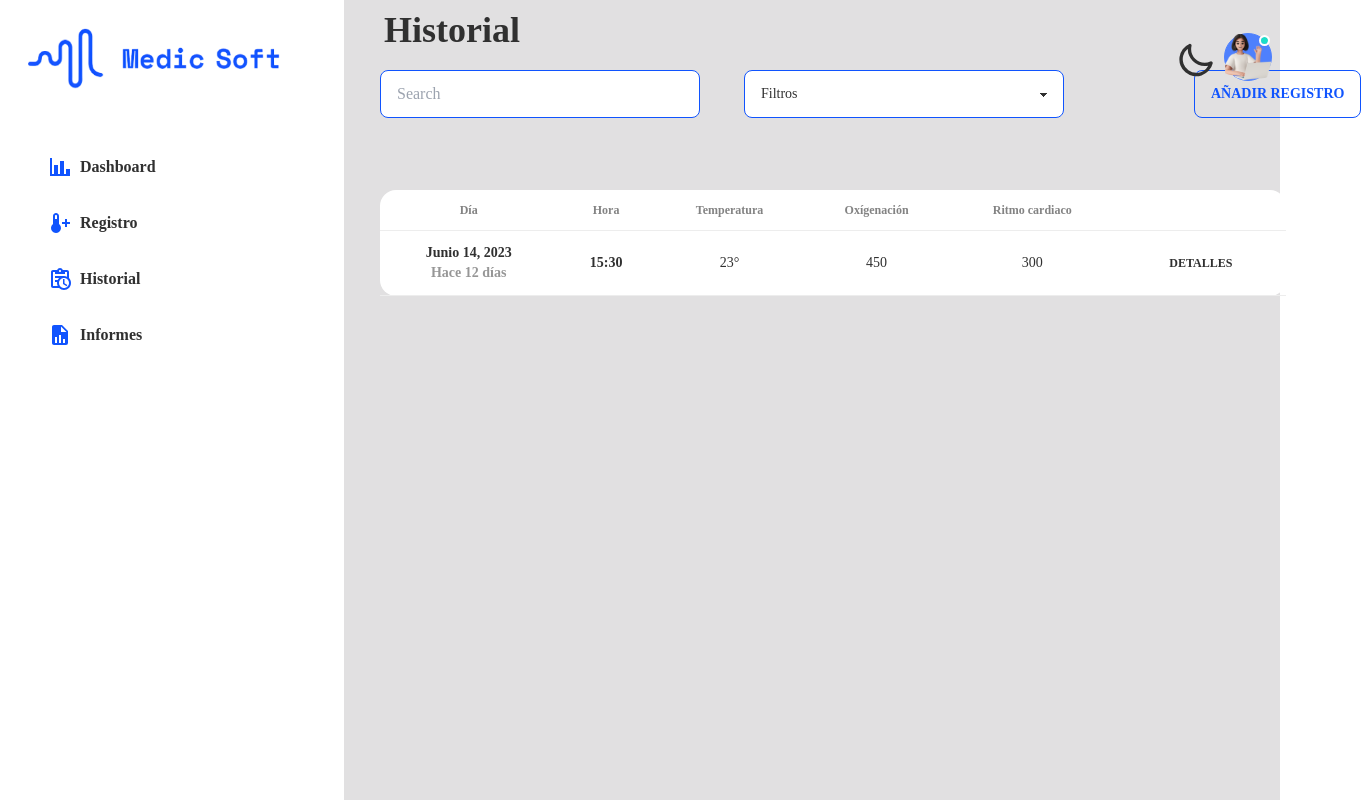
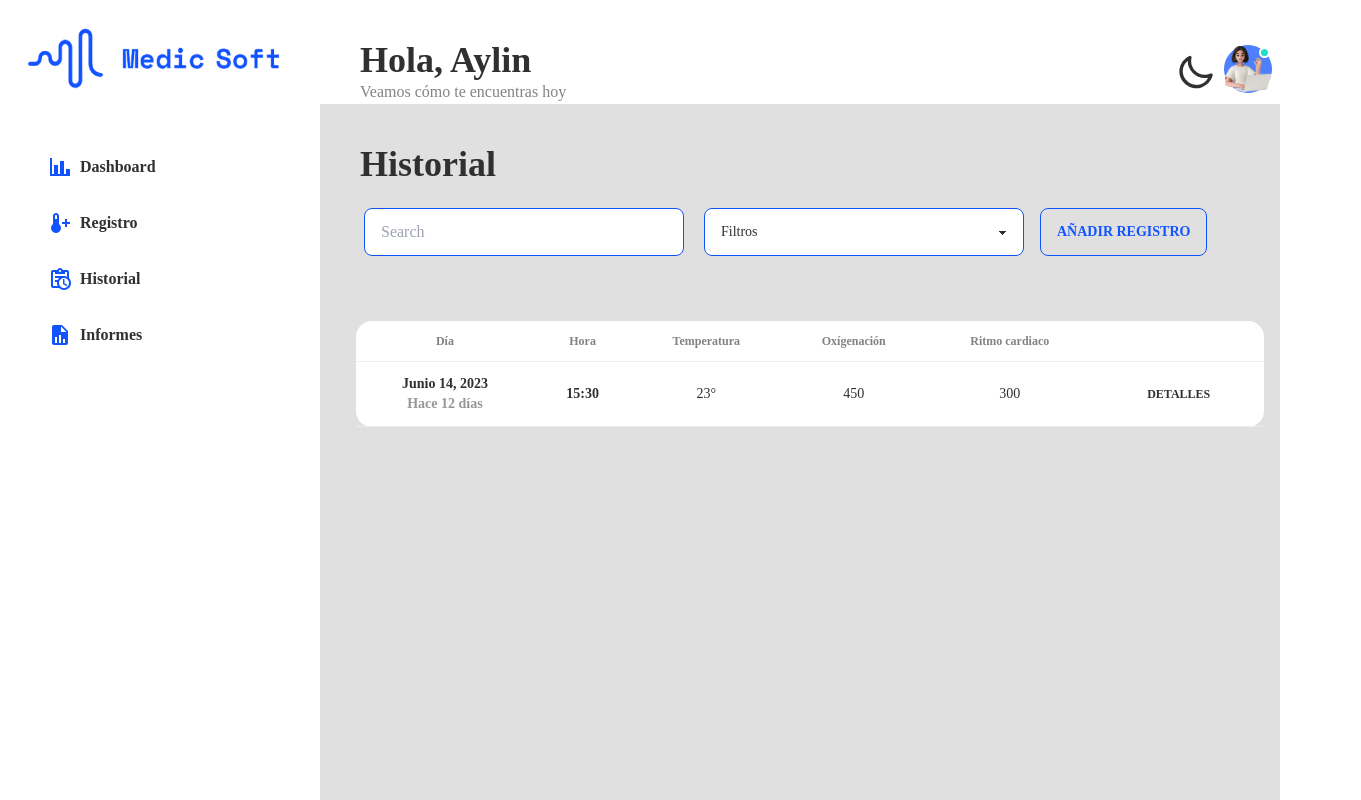
Before and after one commit to LarissaHilario/Medic-soft, a React (Vite) app: page /historial in a window 1280 px wide. Shown: the top 800 px of the page, 1361 px wide, since content can reach past the window. Built offline with nearby package versions, Linux system fonts and the light colour scheme; a web font is replaced by a local one.

Commit message:
fixed responsive

```diff
--- a/src/Pages/Historial.jsx
+++ b/src/Pages/Historial.jsx
@@ -1,40 +1,56 @@
 import Header from "../components/Header/Header";
 import Search from "../components/Search";
 import Table from "../components/Table";
-import Icon from '@mdi/react';
-import { mdiMagnify } from '@mdi/js';
-
+import Icon from "@mdi/react";
+import { mdiMagnify } from "@mdi/js";
+import Navbar from "../components/Navbar";
+import Drawer from "../components/Drawer";
 
 const Historial = () => {
     return (
         <>
-            <Header />
-            <div className="flex sm:ml-[10px] md:ml-[344px] sm:mt-[10px] md:mt-[-830px] md:w-700 md:h-[830px]">
+            <div className="flex w-full">
+                <div className="grid w-1flex-grow place-items-center">
+                    <Drawer />
+                </div>
+                <div className="grid h-20 mt-10 flex-grow place-items-center">
+                    <Navbar />
+                    <div className="flex w-full h-[825px]">
                         <div className="grid bg-neutral  artboard  artboard-horizontal w-full h-full">
                             <div className=" flex collapse-title text-4xl font-bold p-10 h-1 ">
                                 Historial
                             </div>
-                    <div className=" flex form-control w-80 mt-[-130px] ml-9 ">
+                            <div className="-mt-[6rem]">
+                            <div className="-mt-[8rem] ml-11">
                                     <input
                                         type="text"
                                         placeholder="Search"
                                         className="input input-bordered w-80 input-primary "
                                     />
                                 </div>
-                    <div className=" flex form-control w-80 mt-[-280px] ml-[400px] ">
+                                <div className="-mt-[3rem] ml-[24rem]">
                                     <select className="select select-bordered w-full max-w-xs select-primary">
-                            <option disabled selected>Filtros</option>
+                                        <option disabled selected>
+                                            Filtros
+                                        </option>
                                         <option>Temperatura</option>
                                         <option>Fecha</option>
                                         <option>Ritmo cardiaco</option>
                                         <option>Oxigenación</option>
                                     </select>
                                 </div>
-                        <div className="flex w-30 mt-[-430px] ml-[850px] h-10 ">
-                            <button className="btn btn-outline btn-primary">Añadir registro</button>
+                                <div className="-mt-[3rem] ml-[45rem]">
+                                    <button className="btn btn-outline btn-primary">
+                                        Añadir registro
+                                    </button>
                                 </div>
-                        <div className=" ml-9 mt-[-500px] mr-4 ">
+                            </div>
+
+
+                            <div className=" ml-9 mt-[-25rem] mr-4">
                                 <Table></Table>
+                            </div>
+                        </div>
                     </div>
                 </div>
             </div>
--- a/src/Pages/Register.jsx
+++ b/src/Pages/Register.jsx
@@ -1,10 +1,5 @@
 import Header from "../components/Header/Header"
 import * as React from 'react';
-import { DemoContainer, DemoItem } from '@mui/x-date-pickers/internals/demo';
-import { AdapterDayjs } from '@mui/x-date-pickers/AdapterDayjs';
-import { LocalizationProvider } from '@mui/x-date-pickers/LocalizationProvider';
-import { TimePicker } from '@mui/x-date-pickers/TimePicker';
-import { DatePicker } from '@mui/x-date-pickers/DatePicker';
 import { useState } from "react";
 const Register = () => {
     const [day, setDay] = useState()
@@ -14,7 +9,7 @@ const Register = () => {
             <div className="flex sm:ml-[10px] md:ml-[344px] sm:mt-[10px] md:mt-[-830px] md:w-700 md:h-[830px]">
                 <div className="grid bg-neutral  artboard  artboard-horizontal w-full h-full">
                     <div className=" flex collapse-title text-4xl font-bold p-10 h-1 ">
-                        Registro
+                        Registro de datos médicos
                     </div>
 
                     </div>
--- a/src/components/Header/Header.jsx
+++ b/src/components/Header/Header.jsx
@@ -1,3 +1,5 @@
+import Informes from "../../Pages/Informes";
+import Register from "../../Pages/Register";
 import Drawer from "../Drawer";
 import Navbar from "../Navbar";
 
@@ -10,10 +12,6 @@ const Header = () => {
         <div className="grid w-1flex-grow place-items-center">
           <Drawer />
         </div>
-        <div className="grid h-20 mt-5 flex-grow place-items-center">
-          <Navbar />
-
-        </div>
       </div>
     </>
   );
--- a/src/components/Navbar.jsx
+++ b/src/components/Navbar.jsx
@@ -7,8 +7,8 @@ const Navbar = () => {
       <div className="navbar">
         <div className="flex-1">
         <div className="stat">
-          <div className="stat-value font-overpass ml-8">Hola, Aylin</div>
-          <div className="stat-title font-medium ml-8">Veamos cómo te encuentras hoy</div>
+          <div className="stat-value font-overpass ml-2">Hola, Aylin</div>
+          <div className="stat-title font-medium ml-2">Veamos cómo te encuentras hoy</div>
         </div>
         </div>
         <div className="flex-none gap-2">
--- a/tailwind.config.js
+++ b/tailwind.config.js
@@ -31,6 +31,10 @@ module.exports = {
                 fontFamily: {
                   'overpass': ['Overpass Mono', 'monospace', 'sans-serif'],
                 },
+
+                    maxHeight: {
+                      '128': '48rem',
+                    }
               },
             }
 
```
Lines whose indentation alone changed are shown as unchanged.
